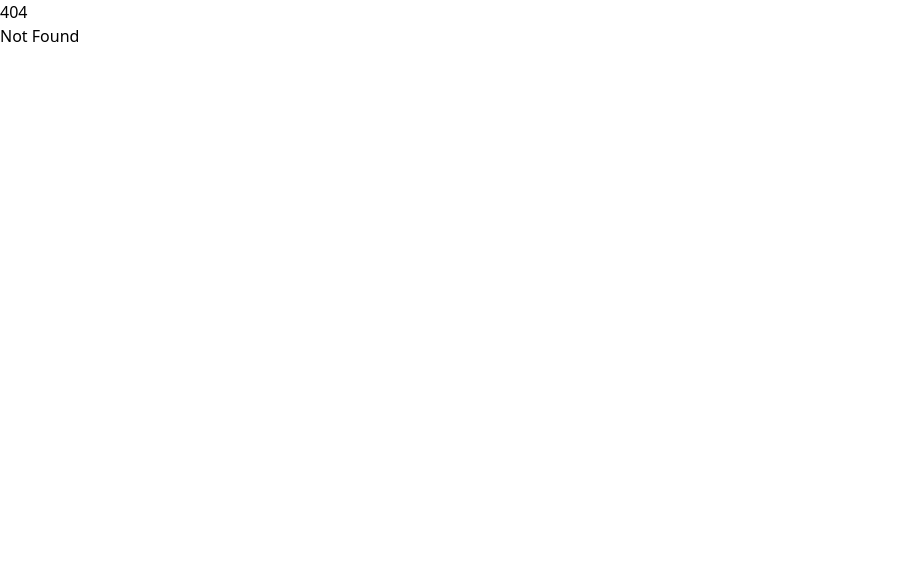
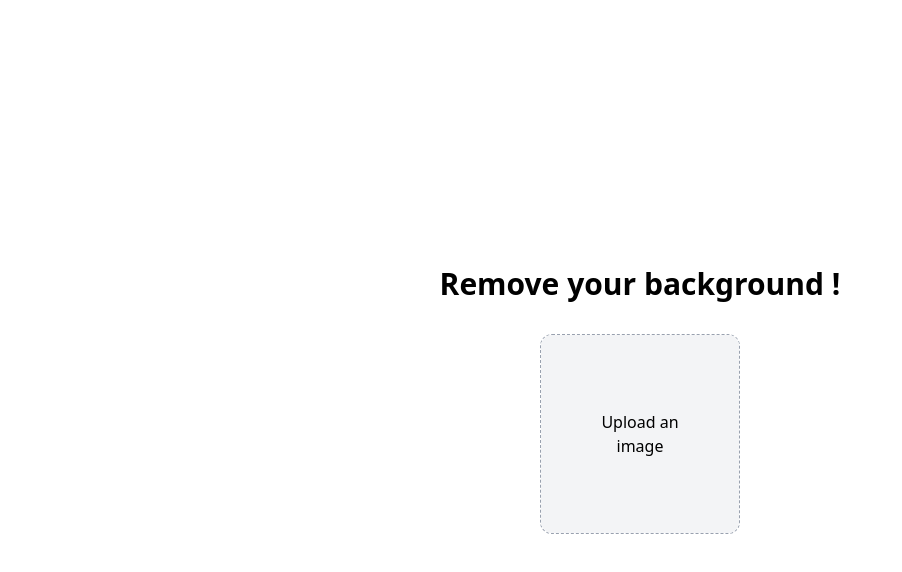
Before and after one commit to DJKFifou/Bg-remover, a SvelteKit app: page /remove in a window 1280 px wide. Before the commit this address had no page. Shown: the top 572 px of the page, without its empty margins (0-902 px from the left). Built offline with nearby package versions, Linux system fonts and the light colour scheme.

Commit message:
add api call for bg removing

```diff
--- a/src/routes/+page.svelte
+++ b/src/routes/+page.svelte
@@ -1 +1,9 @@
-<h1>Welcome to Bg-remover-sveltekit</h1>
+<section class="h-screen w-full flex flex-col items-center justify-center gap-6 text-center">
+	<h1 class="text-3xl font-bold">Welcome to Bg remover</h1>
+	<p class="max-w-sm">If you want to remove the background of an image, click the button below.</p>
+	<a
+		href="/remove"
+		class="px-4 py-2 bg-black text-white border rounded-xl hover:bg-white hover:text-black"
+		>Remove</a
+	>
+</section>
--- /dev/null
+++ b/src/routes/api/remove-bg/+server.ts
@@ -0,0 +1,47 @@
+import { API_SECRET_KEY } from '$env/static/private';
+
+export async function POST({ request }) {
+	console.log('📥 Requête reçue dans /api/remove-bg');
+
+	const formData = await request.formData();
+	console.log('📦 FormData reçu :', formData);
+
+	const image = formData.get('image');
+	console.log('📸 Fichier image reçu :', image);
+
+	if (!image) {
+		console.log('❌ Aucun fichier envoyé');
+		return new Response('No file uploaded', { status: 400 });
+	}
+
+	const apiForm = new FormData();
+	apiForm.append('size', 'auto');
+	apiForm.append('image_file', image);
+
+	console.log('➡️ Envoi à remove.bg…');
+
+	const response = await fetch('https://api.remove.bg/v1.0/removebg', {
+		method: 'POST',
+		headers: {
+			'X-Api-Key': API_SECRET_KEY
+		},
+		body: apiForm
+	});
+
+	console.log('📡 Réponse remove.bg :', response.status, response.statusText);
+
+	if (!response.ok) {
+		const err = await response.text();
+		console.log('💥 Erreur API remove.bg :', err);
+		return new Response('Error from API: ' + err, { status: 500 });
+	}
+
+	const arrayBuffer = await response.arrayBuffer();
+	console.log('📦 Image traitée reçue (arrayBuffer length)', arrayBuffer.byteLength);
+
+	return new Response(arrayBuffer, {
+		headers: {
+			'Content-Type': 'image/png'
+		}
+	});
+}
--- /dev/null
+++ b/src/routes/remove/+page.svelte
@@ -0,0 +1,60 @@
+<script>
+	let loading = false;
+
+	async function onFileChange(event) {
+		const file = event.target.files?.[0];
+
+		if (!file) return;
+
+		loading = true;
+
+		const formData = new FormData();
+		formData.append('image', file);
+
+		try {
+			const response = await fetch('/api/remove-bg', {
+				method: 'POST',
+				body: formData
+			});
+
+			if (!response.ok) {
+				loading = false;
+				return;
+			}
+
+			const blob = await response.blob();
+
+			const url = URL.createObjectURL(blob);
+
+			const link = document.getElementById('download-link');
+			if (link) {
+				link.href = url;
+				link.classList.remove('hidden');
+			}
+		} catch (err) {
+			console.log(err);
+		}
+
+		loading = false;
+	}
+</script>
+
+<section class="h-screen w-full flex flex-col items-center justify-center gap-8 text-center">
+	<h1 class="text-3xl font-bold">Remove your background !</h1>
+
+	<div class="relative h-50 w-50 rounded-xl border border-dashed border-gray-400 overflow-hidden">
+		<input
+			type="file"
+			accept="image/*"
+			on:change={onFileChange}
+			class="absolute inset-0 h-full w-full bg-gray-100 hover:cursor-pointer hover:bg-gray-200 text-transparent"
+		/>
+		<h3 class="absolute top-1/2 left-1/2 -translate-1/2 pointer-events-none">Upload an image</h3>
+		<a id="download-link" href="/" download class="hidden text-blue-500 underline"
+			>Télécharger l'image</a
+		>
+		{#if loading}
+			<p>⏳ Traitement en cours…</p>
+		{/if}
+	</div>
+</section>
```
